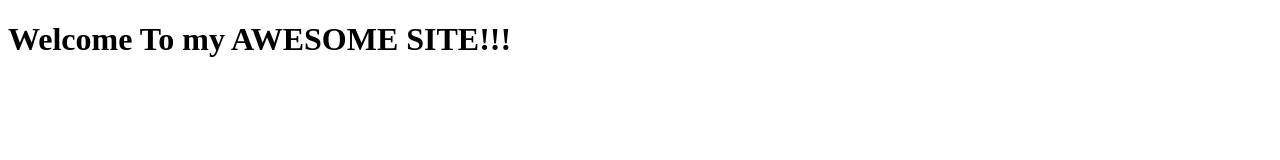
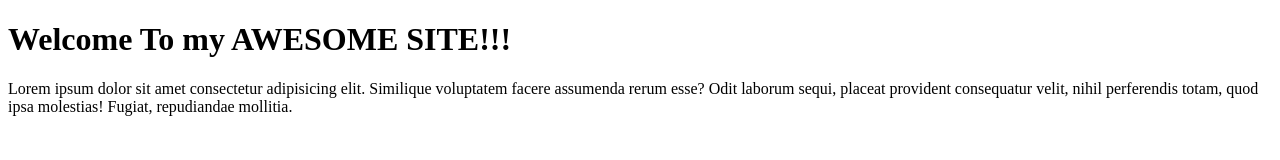
Before and after one commit to RadojkoR/fantastic-winner, a plain HTML site: page index.html in a window 1280 px wide. Drawn offline with Linux system fonts and the light colour scheme.

Commit message:
add paragraph

```diff
--- a/index.html
+++ b/index.html
@@ -8,5 +8,7 @@
 </head>
 <body>
     <h1>Welcome To my AWESOME SITE!!!</h1>
+
+    <p>Lorem ipsum dolor sit amet consectetur adipisicing elit. Similique voluptatem facere assumenda rerum esse? Odit laborum sequi, placeat provident consequatur velit, nihil perferendis totam, quod ipsa molestias! Fugiat, repudiandae mollitia.</p>
 </body>
 </html>
```
